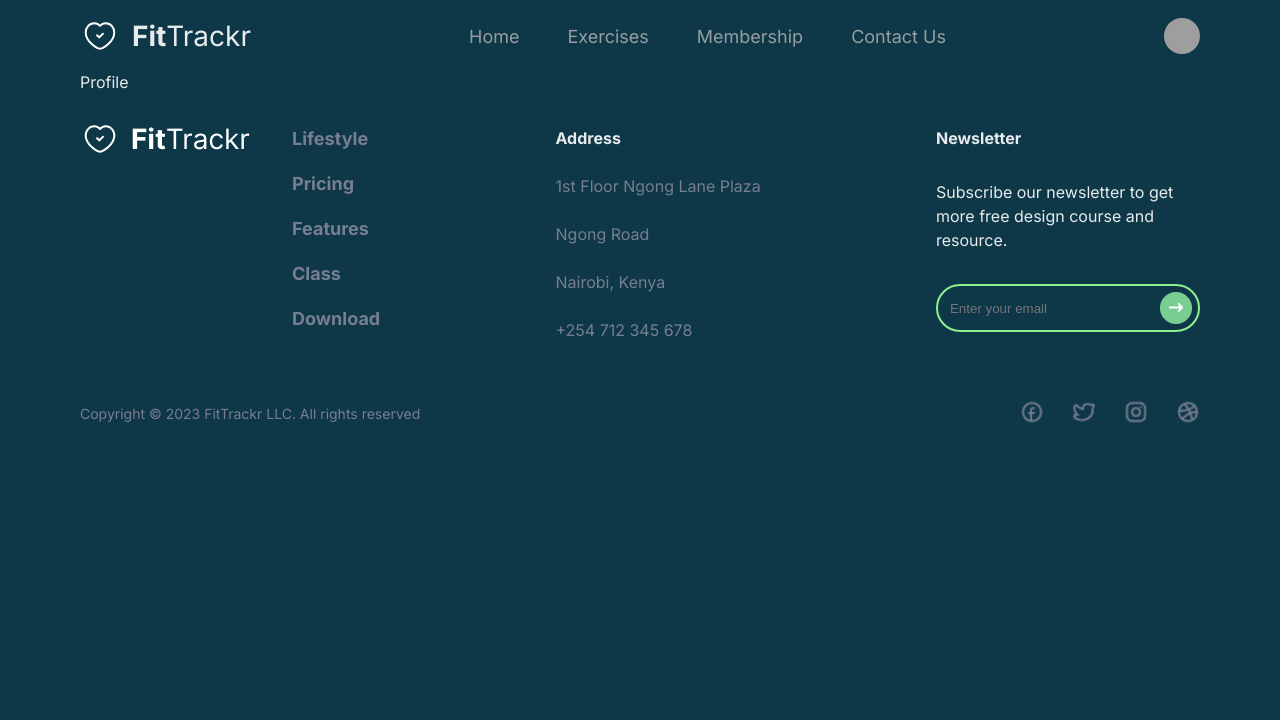
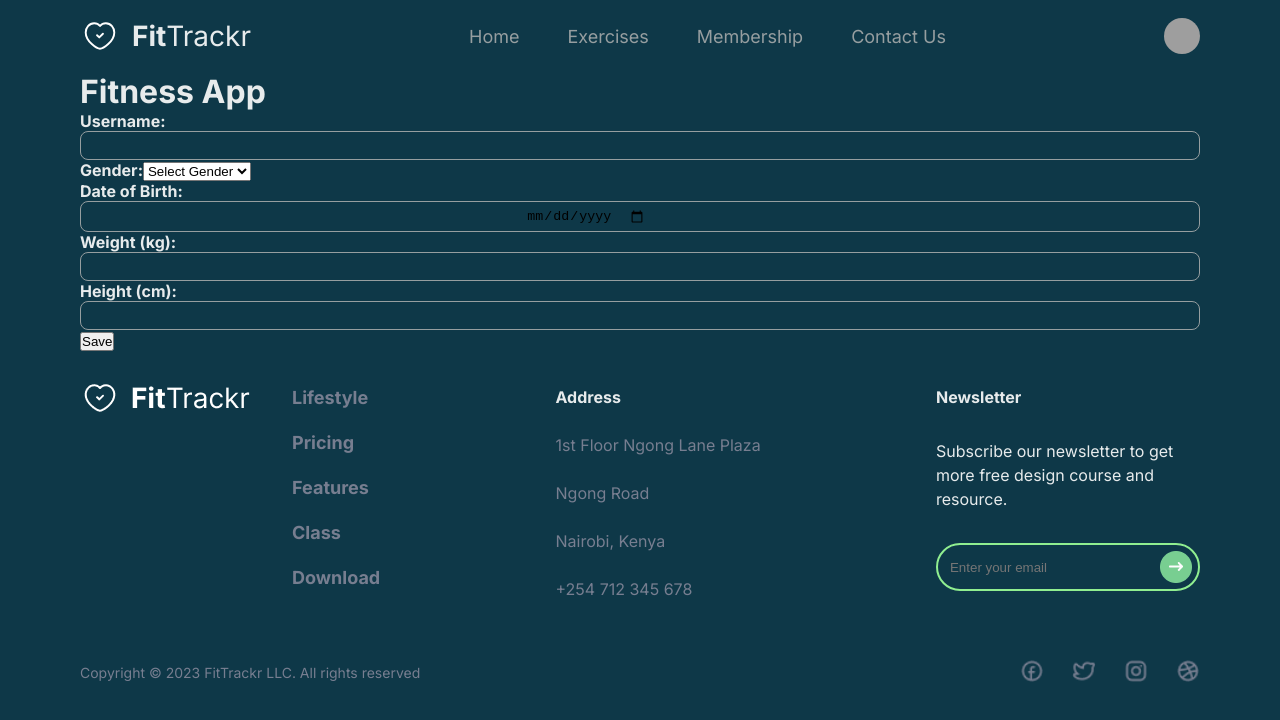
Before and after one commit to Ase020/fitTrackr-client, a React (Vite) app: page /profile in a window 1280 px wide. Shown: the top 720 px of the page. Built offline with nearby package versions, Linux system fonts and the light colour scheme; grey boxes are pictures that could not be loaded; a web font is replaced by a local one.

Commit message:
Fist commit

```diff
--- a/src/pages/profile/Profile.jsx
+++ b/src/pages/profile/Profile.jsx
@@ -1,7 +1,115 @@
-import "./profile.css";
+import React, { useState } from 'react';
+import './profile.css';
 
-const Profile = () => {
-  return <div>Profile</div>;
-};
+function App() {
+  const [username, setUsername] = useState('');
+  const [gender, setGender] = useState('');
+  const [dateOfBirth, setDateOfBirth] = useState('');
+  const [weight, setWeight] = useState('');
+  const [height, setHeight] = useState('');
+  const [isSaved, setIsSaved] = useState(false);
 
-export default Profile;
+  const handleUsernameChange = (e) => {
+    setUsername(e.target.value);
+  };
+
+  const handleGenderChange = (e) => {
+    setGender(e.target.value);
+  };
+
+  const handleDateOfBirthChange = (e) => {
+    setDateOfBirth(e.target.value);
+  };
+
+  const handleWeightChange = (e) => {
+    setWeight(e.target.value);
+  };
+
+  const handleHeightChange = (e) => {
+    setHeight(e.target.value);
+  };
+
+  const handleSave = () => {
+    const newData = {
+      username,
+      gender,
+      dateOfBirth,
+      weight,
+      height,
+    };
+
+    // Save the new data to your backend or perform any other actions as needed
+    console.log('Data saved:', newData);
+
+    // Clear the form fields after saving
+    setUsername('');
+    setGender('');
+    setDateOfBirth('');
+    setWeight('');
+    setHeight('');
+
+    // Set isSaved to true to trigger page reload
+    setIsSaved(true);
+  };
+
+  // Reload the page when data is saved (isSaved is true)
+  if (isSaved) {
+    setIsSaved(false);
+    window.location.reload();
+  }
+
+  return (
+    <div className="App">
+      <h1>Fitness App</h1>
+      <div>
+        <label>Username:</label>
+        <input type="text" value={username} onChange={handleUsernameChange} />
+      </div>
+      <div>
+        <label>Gender:</label>
+        <select value={gender} onChange={handleGenderChange}>
+          <option value="">Select Gender</option>
+          <option value="Male">Male</option>
+          <option value="Female">Female</option>
+          <option value="Other">Other</option>
+        </select>
+      </div>
+      <div>
+        <label>Date of Birth:</label>
+        <input type="date" value={dateOfBirth} onChange={handleDateOfBirthChange} />
+      </div>
+      <div>
+        <label>Weight (kg):</label>
+        <input type="number" value={weight} onChange={handleWeightChange} />
+      </div>
+      <div>
+        <label>Height (cm):</label>
+        <input type="number" value={height} onChange={handleHeightChange} />
+      </div>
+      <button onClick={handleSave}>Save</button>
+
+      {isSaved && (
+        <div className="user-card">
+          <h2>User Information</h2>
+          <p>
+            <strong>Username:</strong> {username}
+          </p>
+          <p>
+            <strong>Gender:</strong> {gender}
+          </p>
+          <p>
+            <strong>Date of Birth:</strong> {dateOfBirth}
+          </p>
+          <p>
+            <strong>Weight:</strong> {weight} kg
+          </p>
+          <p>
+            <strong>Height:</strong> {height} cm
+          </p>
+        </div>
+      )}
+    </div>
+  );
+}
+
+export default App;
```
